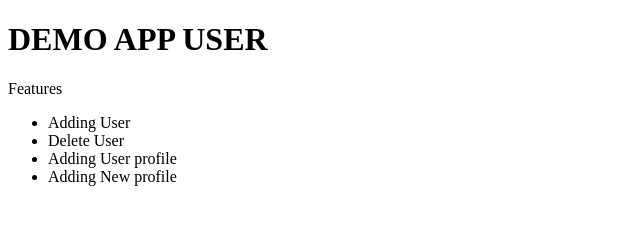
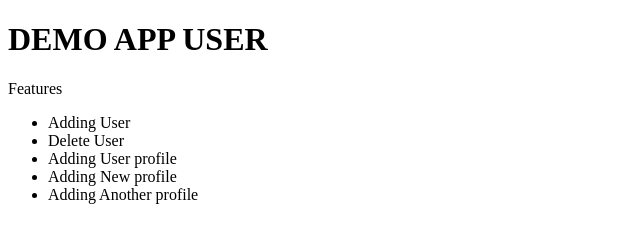
Before and after one commit to ajikuru2/DemoApp, a plain HTML site: page index.html in a window 1280 px wide. Shown: the whole page, without its empty margins (0-640 px from the left). Drawn offline with Linux system fonts and the light colour scheme.

Commit message:
another commit

```diff
--- a/index.html
+++ b/index.html
@@ -13,6 +13,7 @@
 	<li>Delete User</li>
 	<li>Adding User profile</li>
 	<li>Adding New profile</li>
+	<li>Adding Another profile</li>
 </ul>
 
 
```
